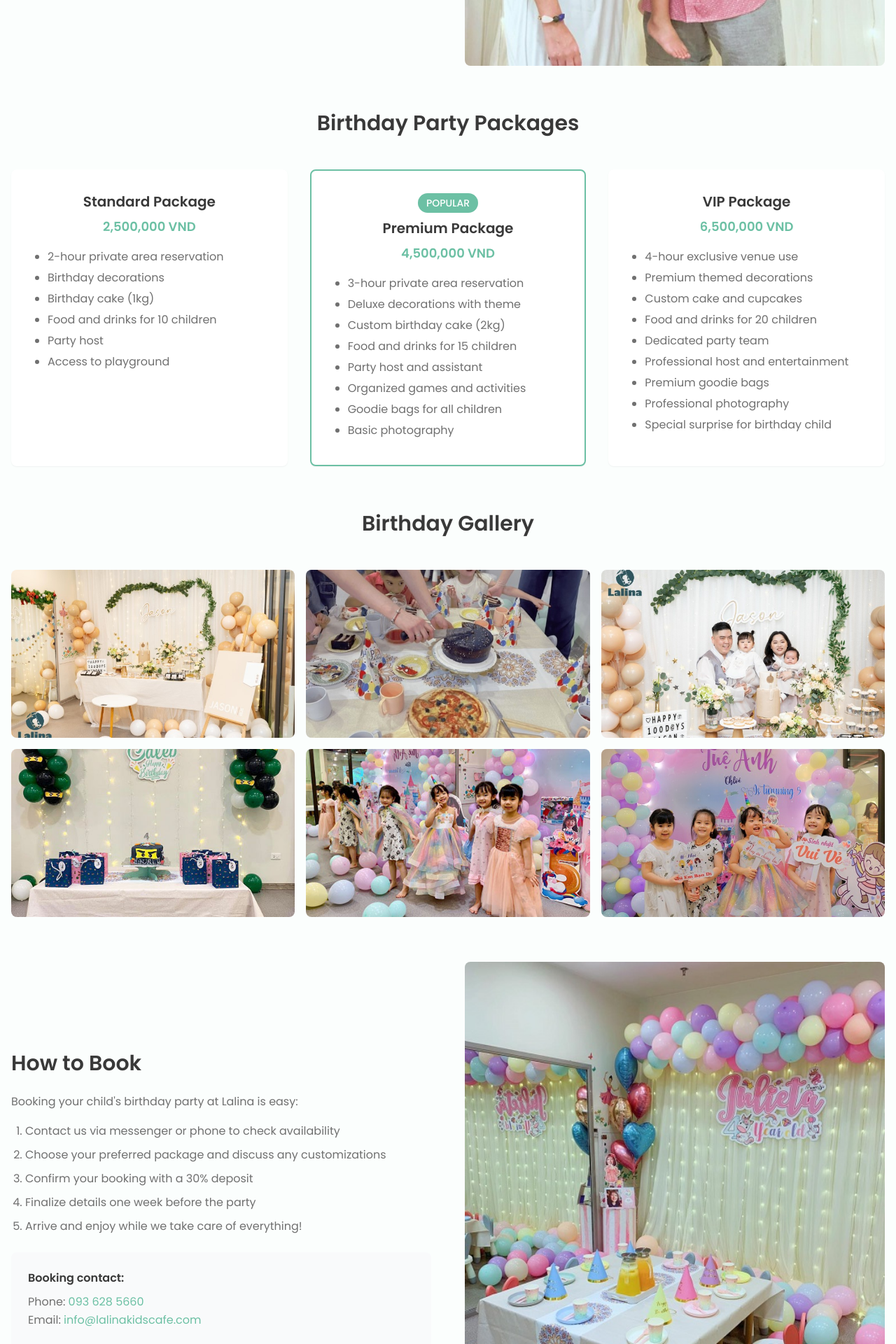
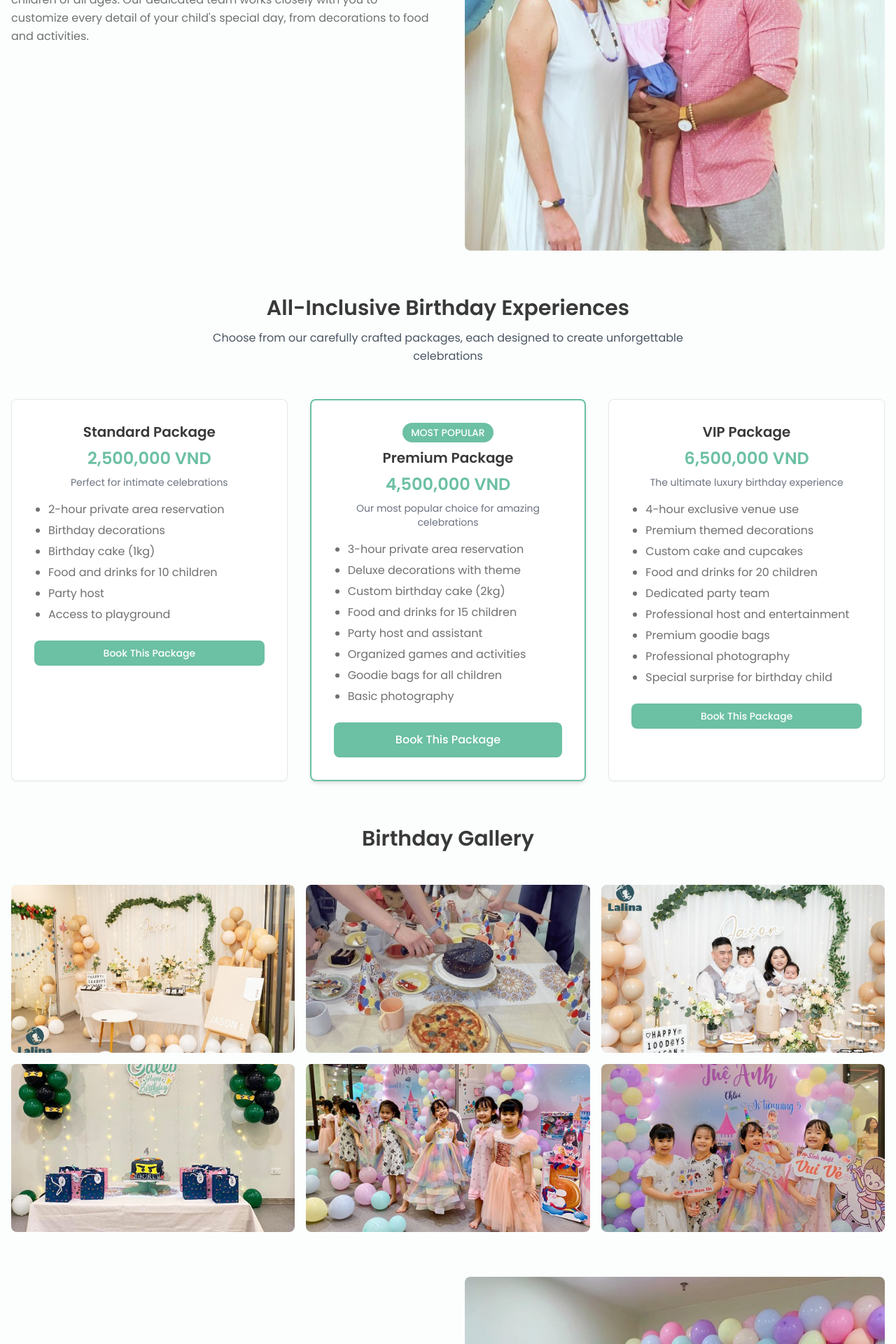
Before and after one commit to forcedfakelaugh/lalina-next, a Next.js app: page /birthday in a window 1280 px wide. Shown: the part 880-2800 px from the top of the page at 70% size. Built offline with nearby package versions, Linux system fonts and the light colour scheme.

Commit message:
Add birthday promotion section and enhance button styles

```diff
--- a/src/app/birthday/page.tsx
+++ b/src/app/birthday/page.tsx
@@ -7,6 +7,13 @@ export default function BirthdayPage() {
         <h1 className="text-4xl md:text-5xl font-semibold text-title mb-12 text-center">
           Birthday Parties
         </h1>
+
+        <div className="bg-[#FF9F45] py-6 px-4 rounded-lg text-center mb-12">
+          <h2 className="text-2xl font-semibold text-white mb-3">Limited Time Offer</h2>
+          <p className="text-white mb-4">Book your 2025 birthday package now and receive a <span className="font-bold">10% Early Bird Discount</span> plus a complimentary photo session!</p>
+          <p className="text-white text-sm mb-3">Offer valid for parties booked 30+ days in advance. Subject to availability.</p>
+          <a href="http://m.me/lalinakidscafe" className="btn bg-white text-[#FF9F45] hover:bg-gray-100" target="_blank" rel="noopener noreferrer">Claim This Offer</a>
+        </div>
 
         <div className="grid md:grid-cols-2 gap-12 items-center mb-16">
           <div>
@@ -31,12 +38,14 @@ export default function BirthdayPage() {
 
         {/* PARTY PACKAGES */}
         <div className="mb-16">
-          <h2 className="text-3xl font-semibold text-title mb-12 text-center">Birthday Party Packages</h2>
+          <h2 className="text-3xl font-semibold text-title mb-3 text-center">All-Inclusive Birthday Experiences</h2>
+          <p className="text-gray-600 text-center mb-12 max-w-3xl mx-auto">Choose from our carefully crafted packages, each designed to create unforgettable celebrations</p>
 
           <div className="grid md:grid-cols-3 gap-8">
-            <div className="bg-white p-8 rounded-lg shadow-sm">
+            <div className="bg-white p-8 rounded-lg shadow-sm border border-gray-200 hover:shadow-md transition-shadow">
               <h3 className="text-xl font-semibold text-title mb-2 text-center">Standard Package</h3>
-              <p className="text-primary font-semibold mb-4 text-center text-lg">2,500,000 VND</p>
+              <p className="text-primary font-semibold mb-2 text-center text-2xl">2,500,000 VND</p>
+              <p className="text-center text-sm mb-4 text-gray-500">Perfect for intimate celebrations</p>
               <ul className="list-disc pl-5 text-text">
                 <li className="mb-1">2-hour private area reservation</li>
                 <li className="mb-1">Birthday decorations</li>
@@ -45,12 +54,14 @@ export default function BirthdayPage() {
                 <li className="mb-1">Party host</li>
                 <li className="mb-1">Access to playground</li>
               </ul>
+              <a href="http://m.me/lalinakidscafe" className="btn-sm block w-full text-center mt-6" target="_blank" rel="noopener noreferrer">Book This Package</a>
             </div>
 
-            <div className="bg-white p-8 rounded-lg shadow-sm border-2 border-primary">
-              <div className="bg-primary text-white text-center py-1 px-3 rounded-full text-sm font-medium mb-2 w-max mx-auto">POPULAR</div>
+            <div className="bg-white p-8 rounded-lg shadow-md border-2 border-primary transform hover:scale-105 transition-all relative z-10">
+              <div className="bg-primary text-white text-center py-1 px-3 rounded-full text-sm font-medium mb-2 w-max mx-auto">MOST POPULAR</div>
               <h3 className="text-xl font-semibold text-title mb-2 text-center">Premium Package</h3>
-              <p className="text-primary font-semibold mb-4 text-center text-lg">4,500,000 VND</p>
+              <p className="text-primary font-semibold mb-2 text-center text-2xl">4,500,000 VND</p>
+              <p className="text-center text-sm mb-4 text-gray-500">Our most popular choice for amazing celebrations</p>
               <ul className="list-disc pl-5 text-text">
                 <li className="mb-1">3-hour private area reservation</li>
                 <li className="mb-1">Deluxe decorations with theme</li>
@@ -61,11 +72,13 @@ export default function BirthdayPage() {
                 <li className="mb-1">Goodie bags for all children</li>
                 <li className="mb-1">Basic photography</li>
               </ul>
+              <a href="http://m.me/lalinakidscafe" className="btn block w-full text-center mt-6" target="_blank" rel="noopener noreferrer">Book This Package</a>
             </div>
 
-            <div className="bg-white p-8 rounded-lg shadow-sm">
+            <div className="bg-white p-8 rounded-lg shadow-sm border border-gray-200 hover:shadow-md transition-shadow">
               <h3 className="text-xl font-semibold text-title mb-2 text-center">VIP Package</h3>
-              <p className="text-primary font-semibold mb-4 text-center text-lg">6,500,000 VND</p>
+              <p className="text-primary font-semibold mb-2 text-center text-2xl">6,500,000 VND</p>
+              <p className="text-center text-sm mb-4 text-gray-500">The ultimate luxury birthday experience</p>
               <ul className="list-disc pl-5 text-text">
                 <li className="mb-1">4-hour exclusive venue use</li>
                 <li className="mb-1">Premium themed decorations</li>
@@ -77,6 +90,7 @@ export default function BirthdayPage() {
                 <li className="mb-1">Professional photography</li>
                 <li className="mb-1">Special surprise for birthday child</li>
               </ul>
+              <a href="http://m.me/lalinakidscafe" className="btn-sm block w-full text-center mt-6" target="_blank" rel="noopener noreferrer">Book This Package</a>
             </div>
           </div>
         </div>
@@ -147,14 +161,17 @@ export default function BirthdayPage() {
             </ol>
 
             <div className="bg-gray-50 p-6 rounded-lg">
-              <p className="font-semibold text-title mb-2">
-                Booking contact:
+              <p className="font-semibold text-title mb-2 text-xl">
+                Ready to create magical memories?
               </p>
-              <p className="text-text mb-6">
-                Phone: <a href="tel:0936285660" className="text-primary">093 628 5660</a><br />
-                Email: <a href="mailto:info@lalinakidscafe.com" className="text-primary">info@lalinakidscafe.com</a><br />
+              <p className="text-text mb-4">
+                Contact us today to plan your perfect celebration!
               </p>
-              <a href="http://m.me/lalinakidscafe" className="btn" target="_blank" rel="noopener noreferrer">Book Your Party Now</a>
+              <p className="text-text mb-5">
+                Phone: <a href="tel:0936285660" className="text-primary font-medium">093 628 5660</a><br />
+                Email: <a href="mailto:info@lalinakidscafe.com" className="text-primary font-medium">info@lalinakidscafe.com</a><br />
+              </p>
+              <a href="http://m.me/lalinakidscafe" className="btn block w-full text-center" target="_blank" rel="noopener noreferrer">Book Your Party Now</a>
             </div>
           </div>
 
--- a/src/app/globals.css
+++ b/src/app/globals.css
@@ -32,6 +32,10 @@
 
   .btn {
     @apply inline-block bg-primary text-white py-3 px-6 rounded-lg font-medium transition duration-300 hover:bg-primary-dark cursor-pointer;
+  }
+
+  .btn-sm {
+    @apply inline-block bg-primary text-white py-2 px-4 rounded-lg font-medium transition duration-300 hover:bg-primary-dark cursor-pointer text-sm;
   }
 
   .menu-item {
--- a/src/app/page.tsx
+++ b/src/app/page.tsx
@@ -10,6 +10,16 @@ const ABOUT_IMAGE = { width: 600, height: 400 };
 export default function Home() {
   return (
     <>
+      {/* BIRTHDAY BANNER */}
+      <section className="py-8 bg-primary">
+        <div className="container mx-auto px-4 text-center">
+          <h2 className="text-2xl md:text-3xl font-semibold text-white mb-3">Make Your Child's Birthday Unforgettable</h2>
+          <p className="text-white text-lg mb-4">Premium birthday packages available with special pricing for 2025 bookings</p>
+          <Link href="/birthday" className="inline-block bg-white text-primary font-medium py-3 px-6 rounded-lg hover:bg-gray-100 transition duration-300">
+            View Birthday Packages
+          </Link>
+        </div>
+      </section>
       {/* HOME SECTION */}
       <section className="py-16 md:py-24 bg-white">
         <div className="container mx-auto px-4">
@@ -114,7 +124,8 @@ export default function Home() {
               </p>
             </div>
 
-            <div className="bg-white p-8 rounded-lg shadow-sm text-center">
+            <div className="bg-white p-8 rounded-lg shadow-md text-center border-2 border-primary">
+              <div className="bg-primary text-white text-xs font-bold px-2 py-1 rounded absolute right-4 top-4">POPULAR</div>
               <Image
                 src="/assets/img/cake.svg"
                 width={ICON_SIZE}
@@ -122,14 +133,13 @@ export default function Home() {
                 className="mx-auto mb-4"
                 alt="Birthday"
               />
-              <h3 className="text-xl font-semibold text-title mb-2">Birthday</h3>
-              <p className="text-text">
-                Memorable celebration packages for birthdays and special occasions.
-                <br />
-                <Link href="/birthday" className="text-primary hover:text-primary-dark underline">
-                  [Read more]
-                </Link>
+              <h3 className="text-xl font-semibold text-title mb-2">Celebration Packages</h3>
+              <p className="text-text mb-3">
+                Create magical birthday memories with our all-inclusive themed celebration packages.
               </p>
+              <Link href="/birthday" className="btn-sm block w-full text-center">
+                View Packages
+              </Link>
             </div>
           </div>
 
```
